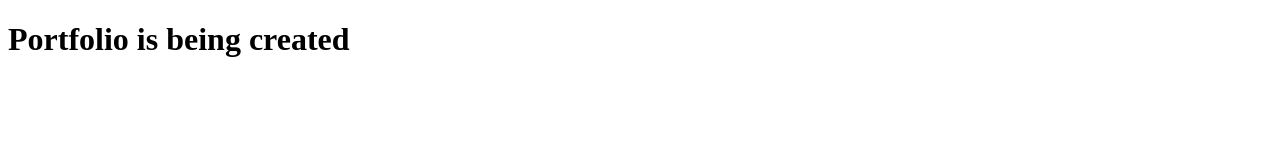
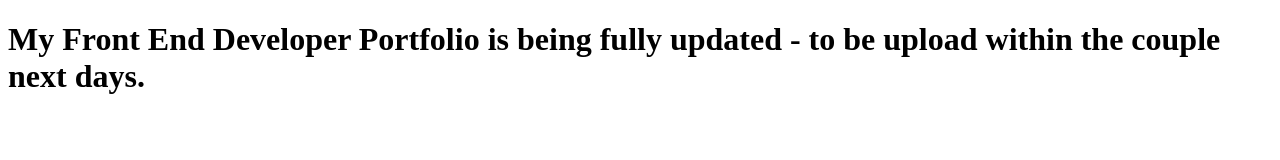
Before and after one commit to fufylev/fufylev.github.io, a plain HTML site: page index.html in a window 1280 px wide. Drawn offline with Linux system fonts and the light colour scheme.

Commit message:
changed the text

```diff
--- a/index.html
+++ b/index.html
@@ -5,6 +5,6 @@
     <title>Front End Developer Portfolio</title>
 </head>
 <body>
-<h1>Portfolio is being created</h1>
+<h1>My Front End Developer Portfolio is being fully updated - to be upload within the couple next days.</h1>
 </body>
 </html>
```
